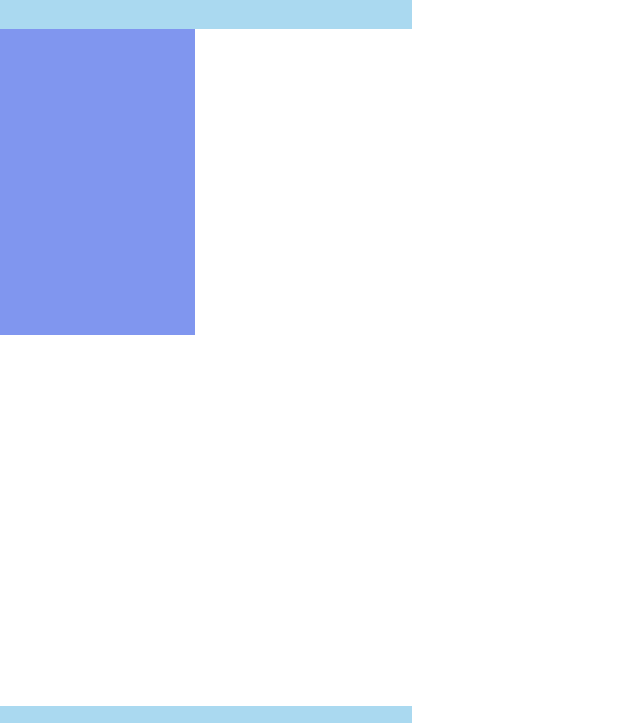
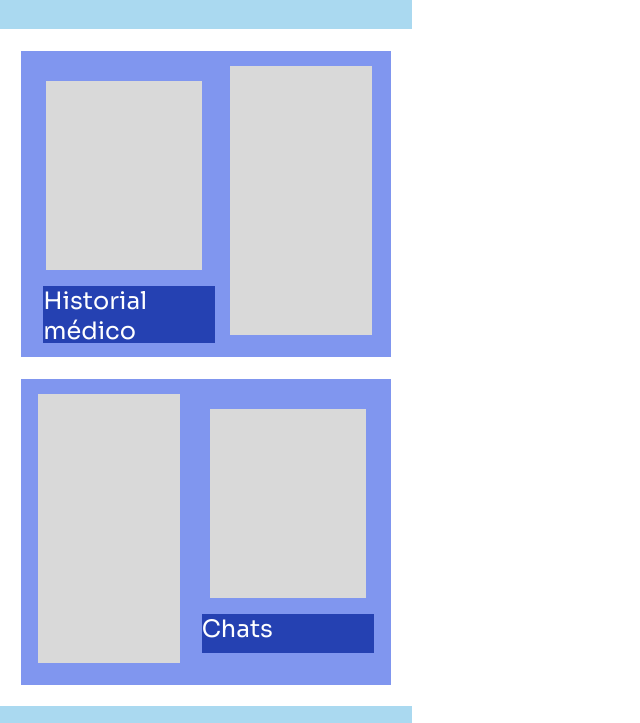
Before and after one commit to nicolasmops/Nutrium, a plain HTML site: page frontend/home/paciente/index.html in a window 1280 px wide. Shown: the part 91-814 px from the top of the page, without its empty margins (0-640 px from the left). Drawn offline with Linux system fonts and the light colour scheme.

Commit message:
Termine home paciente

```diff
--- a/frontend/home/paciente/Style.css
+++ b/frontend/home/paciente/Style.css
@@ -16,26 +16,13 @@
     align-items: center;
 
 }
-.medio{
-    height: 677px;
-    width: 100%;
-    display: flex;
-}
-.abajo{
-    width: 100%;
-    height: 120px;
-    background-color: #AAD9F0;
-    display: flex;
-    flex-direction: row;
-    align-items: center;
-}
 
 .Titulo{
     font-family: "Sora", sans-serif;
     width: 232px;
     height: 56px;
     display: flex;
-
+   color: white;
     justify-content: center;
     align-items: center;
     background-color: #FF6A00;
@@ -47,7 +34,7 @@
     width: 56px;
     height: 56px;
     display: flex;
-
+  color: white;
     align-items: center;
     background-color: #D9D9D9;
     margin-left: 20px;
@@ -57,7 +44,7 @@
     width: 56px;
     height: 56px;
     display: flex;
-
+   color: white;
     justify-content: flex-end;
     align-items: center;
     background-color: #C55607;
@@ -65,18 +52,110 @@
 }
 
 
-
 .medio{
     height: 677px;
     width: 100%;
     display: flex;
+    flex-direction: column;
 }
 .Historial{
     width: 369.5px;
     height: 306px;
     background-color: #8096EF;
+    margin-top: 22px;
+    margin-left: 21.25px;
+    margin-right: 21.25px;
+    margin-bottom: 22px;
+    display: flex;
+
+}
+.izq{
+    display: flex;
+    flex-direction: column;
+    width: 209px;
 }
 
+
+.Doctora{
+    width: 142px;
+    height: 269px;
+    display: flex;
+    background-color: #D9D9D9;
+    justify-content: flex-end;
+    margin-top: 15px;
+    margin-bottom: 22px;
+    margin-right: 16.5px;
+}
+.Hist{
+    font-family: "Sora", sans-serif;
+    color: white;
+    font-size: 24px;
+    width: 172px;
+    height: 57px;
+    display: flex;
+    background-color: #2541B2;
+    margin-top: 16px;
+    margin-left: 22px;
+    margin-right: 22px;
+    margin-bottom: 39px;
+}
+.BTN{
+    width: 156px;
+    height: 189px;
+    background-color: #D9D9D9;
+    margin-left: 25px;
+    margin-top: 30px;
+    margin-right: 30px;
+}
+
+.Chats{
+    width: 369.5px;
+    height: 306px;
+    background-color: #8096EF;
+    margin-left: 21.25px;
+    margin-right: 21.25px;
+    display: flex;
+
+}
+
+
+.Doctor{
+    width: 142px;
+    height: 269px;
+    display: flex;
+    background-color: #D9D9D9;
+    margin-top: 15px;
+    margin-bottom: 22px;
+    margin-left: 16.5px;
+
+}
+
+.der{
+    display: flex;
+    flex-direction: column;
+    width: 209px;
+}
+.Texto{
+    font-family: "Sora", sans-serif;
+    color: white;
+    font-size: 24px;
+    width: 172px;
+    height: 39px;
+    display: flex;
+    background-color: #2541B2;
+    margin-top: 16px;
+    margin-right: 22px;
+    margin-left: 22px;
+    margin-bottom: 39px;
+}
+.BTN2{
+    width: 156px;
+    height: 189px;
+    background-color: #D9D9D9;
+    margin-left: 25px;
+    margin-top: 30px;
+    margin-left: 30px;
+}
 
 .abajo{
     width: 100%;
--- a/frontend/home/paciente/index.html
+++ b/frontend/home/paciente/index.html
@@ -17,10 +17,18 @@
     </section>
     <section class="medio">
       <article class="Historial">
-
+        <div class="izq">
+            <section class="BTN"></section>
+            <section class="Hist">Historial médico</section>
+        </div>
+        <section class="Doctora"></section>
       </article>
       <article class="Chats">
-
+        <section class="Doctor"></section>
+        <div class="der">
+            <section class="BTN2"></section>
+            <section class="Texto">Chats</section>
+        </div>
       </article>
     </section>
     <section class="abajo">
```
